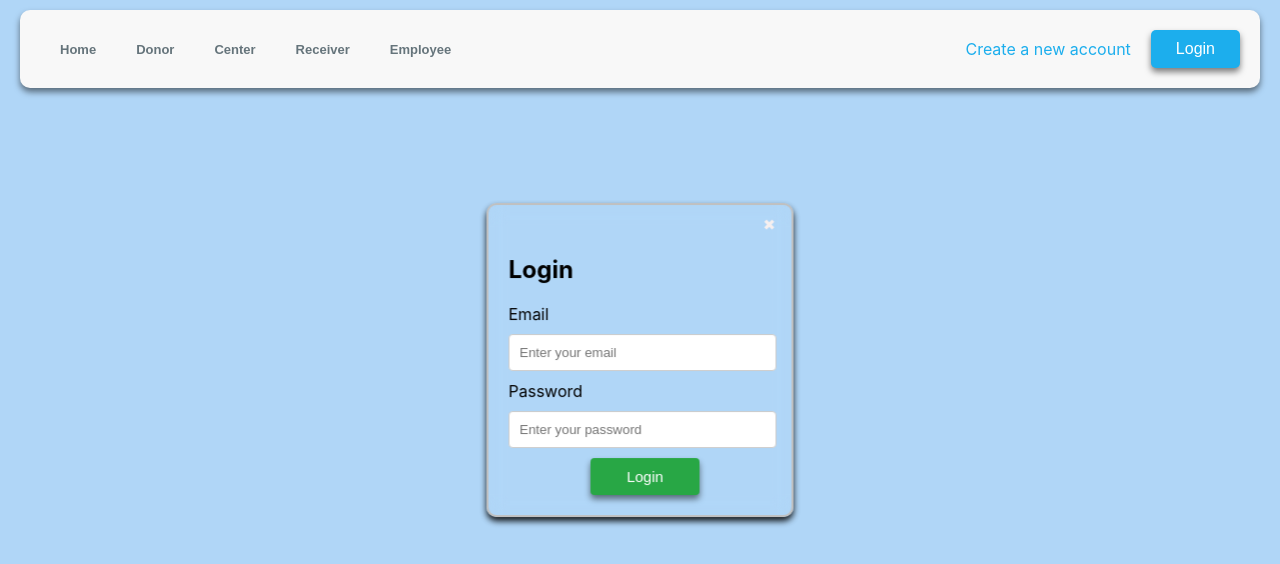
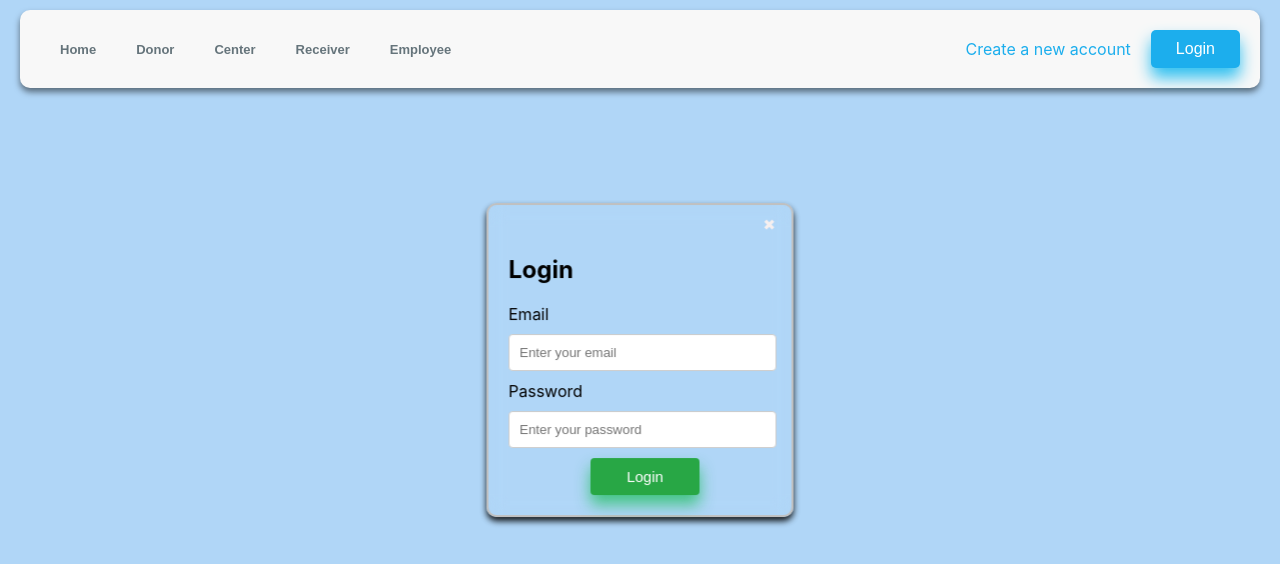
Before and after one commit to Arunitdy/Food-Donation-and-Distribution-Management-System, a React (Create React App) app in the folder client/: page / in a window 1280 px wide. Both pictures are taken after a click on the button "Login". Shown: the top 564 px of the page. Built offline with nearby package versions, Linux system fonts and the light colour scheme.

Commit message:
box-shadow

```diff
--- a/client/src/App.css
+++ b/client/src/App.css
@@ -84,7 +84,7 @@ Button:active {
   cursor: pointer;
   font-size: 16px;
   transition: background-color 0.3s ease;
-  box-shadow: 0px 4px 6px rgba(0, 0, 0, 0.5);
+  box-shadow: 0 0.625em 1em 0 rgb(48, 192, 240);
 }
 
 /* Hover effect for Sign button */
--- a/client/src/Login/Login.css
+++ b/client/src/Login/Login.css
@@ -60,7 +60,7 @@ input{
   display: block;                  /* Ensure it's a block element */
   margin: 0 auto;
   transition: background-color 0.3s ease;
-  box-shadow: 0px 4px 6px rgba(0, 0, 0, 0.5);
+  box-shadow: 0 0.625em 1em 0 rgba(37, 192, 101, 0.79);
 }
 .login-container-Login-button:hover{
   background-color: aliceblue;
```
